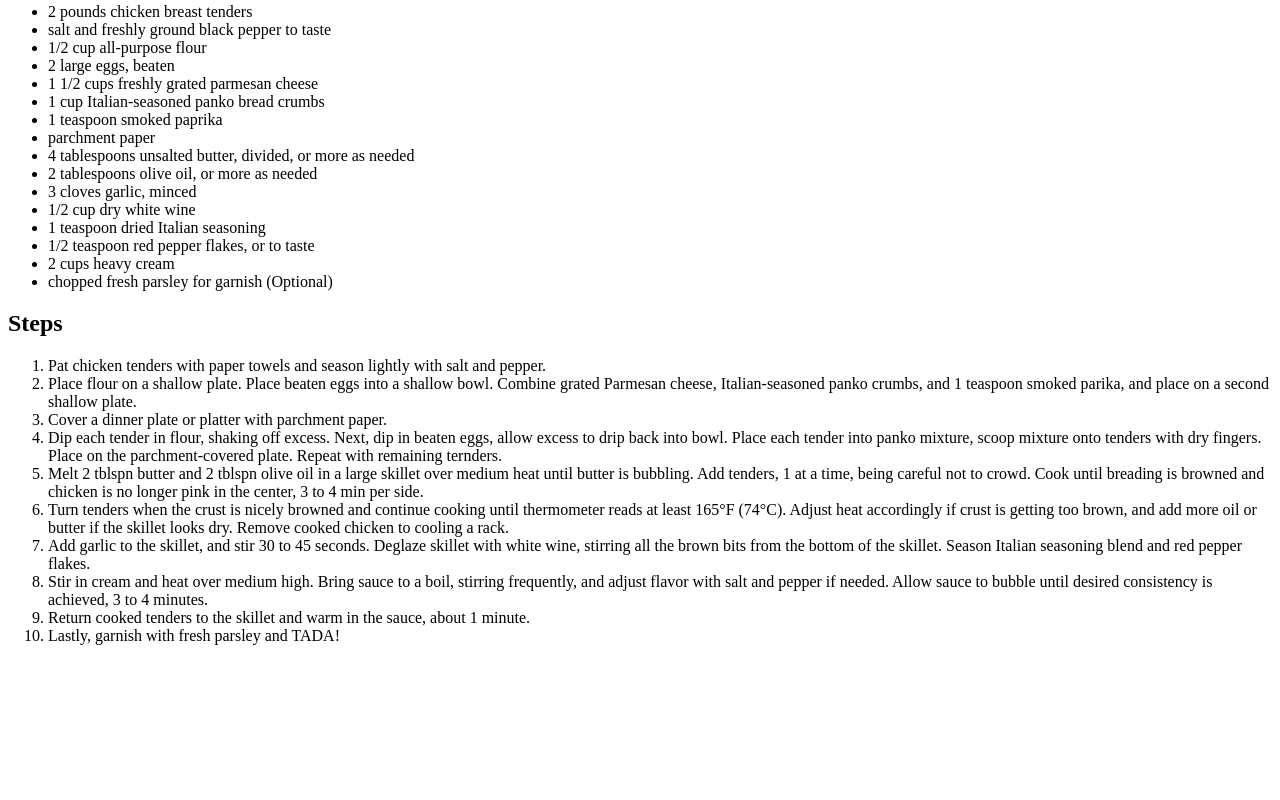
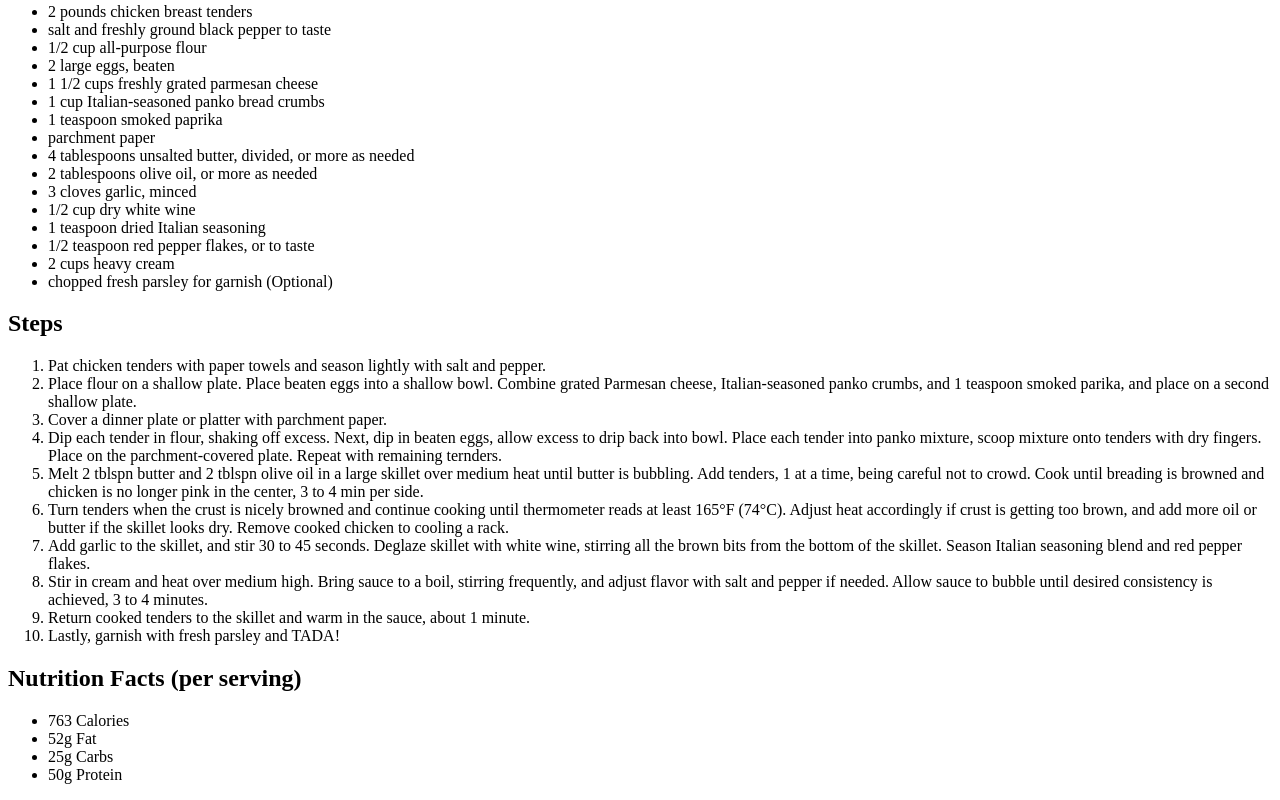
Before and after one commit to moazam94/odin-recipes, a plain HTML site: page recipes/chickenparmesan.html in a window 1280 px wide. Shown: the part 551-1351 px from the top of the page. Before the commit the page ends 1212 px from the top, so only its background shows below. Drawn offline with Linux system fonts and the light colour scheme.

Commit message:
added nutrition facts

```diff
--- a/recipes/chickenparmesan.html
+++ b/recipes/chickenparmesan.html
@@ -43,5 +43,12 @@
             <li>Return cooked tenders to the skillet and warm in the sauce, about 1 minute.</li>
             <li>Lastly, garnish with fresh parsley and TADA!</li>
         </ol>
+    <h2>Nutrition Facts (per serving)</h2>
+        <ul>
+            <li>763 Calories</li>
+            <li>52g Fat</li>
+            <li>25g Carbs</li>
+            <li>50g Protein</li>
+        </ul>
 </body>
 </html>
```
